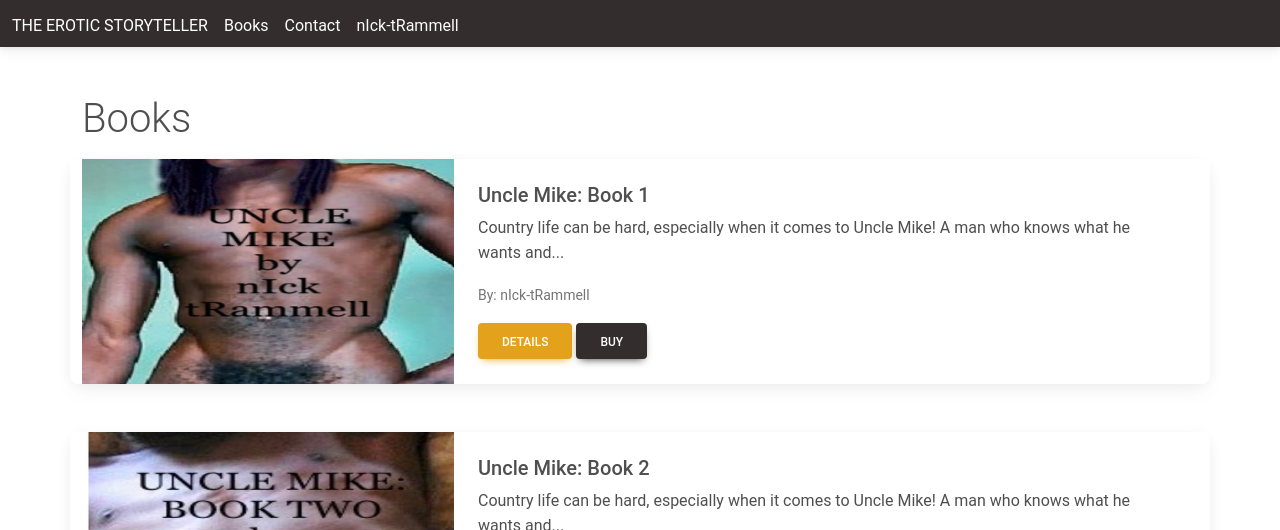
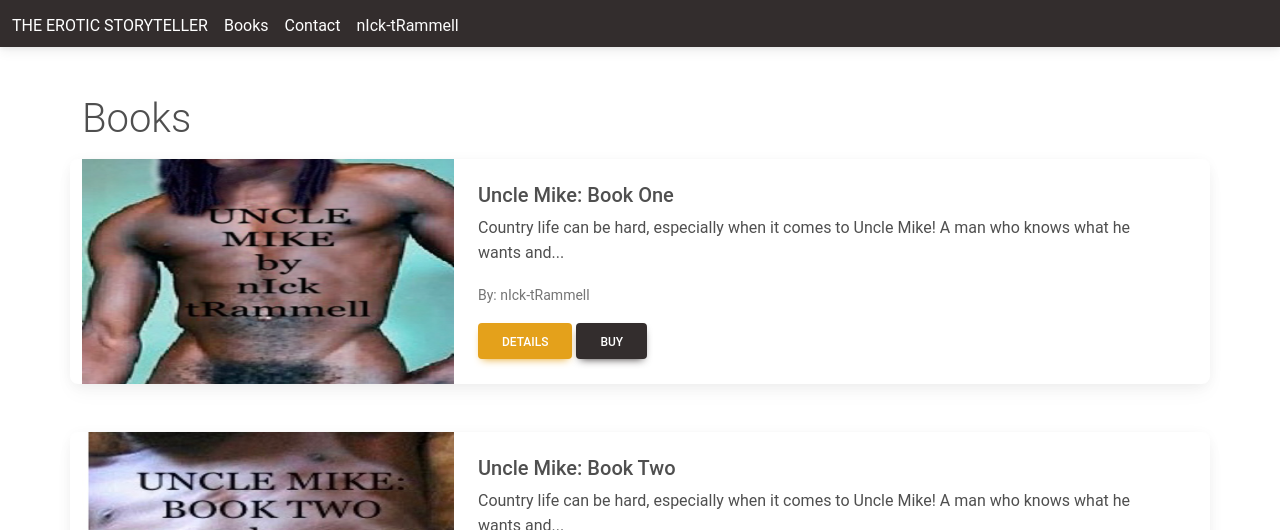
Before and after one commit to themosthigh1/TheErotic, a Next.js app: page /books in a window 1280 px wide. Shown: the top 530 px of the page. Built offline with nearby package versions, Linux system fonts and the light colour scheme.

Commit message:
updated Kerry

```diff
--- a/src/assets/books.js
+++ b/src/assets/books.js
@@ -7,7 +7,7 @@ import book4 from '../assets/umphdcover-4.jpg';
 
 export const books = [
     {
-        bookTitle: 'Uncle Mike: Book 1',
+        bookTitle: 'Uncle Mike: Book One',
         id: 1,
         bookCover: book1,
         price: '$2.99',
@@ -18,7 +18,7 @@ export const books = [
 
     },
     {
-        bookTitle: 'Uncle Mike: Book 2',
+        bookTitle: 'Uncle Mike: Book Two',
         id: 2,
         bookCover: book2,
         price: '$3.49',
--- a/src/pages/books/mike-and-the-mexicans.jsx
+++ b/src/pages/books/mike-and-the-mexicans.jsx
@@ -36,11 +36,11 @@ const MikeMexicans = () => {
                 <MDBTypography tag='div' className='mr-auto' variant='h4' >
                     Description:
                 </MDBTypography>
+                <MDBTypography tag='div' className='mr-auto' variant='h4' >
+                    Author:
+                </MDBTypography>
                 <MDBTypography tag='p' className=' pb-3  mr-auto' >
                     {book.description}
-                </MDBTypography>
-                <MDBTypography tag='div' className='mr-auto' variant='h4' >
-                    Author:
                 </MDBTypography>
                 <MDBTypography tag='p' className='pb-3'>
                     {book.author}
```
